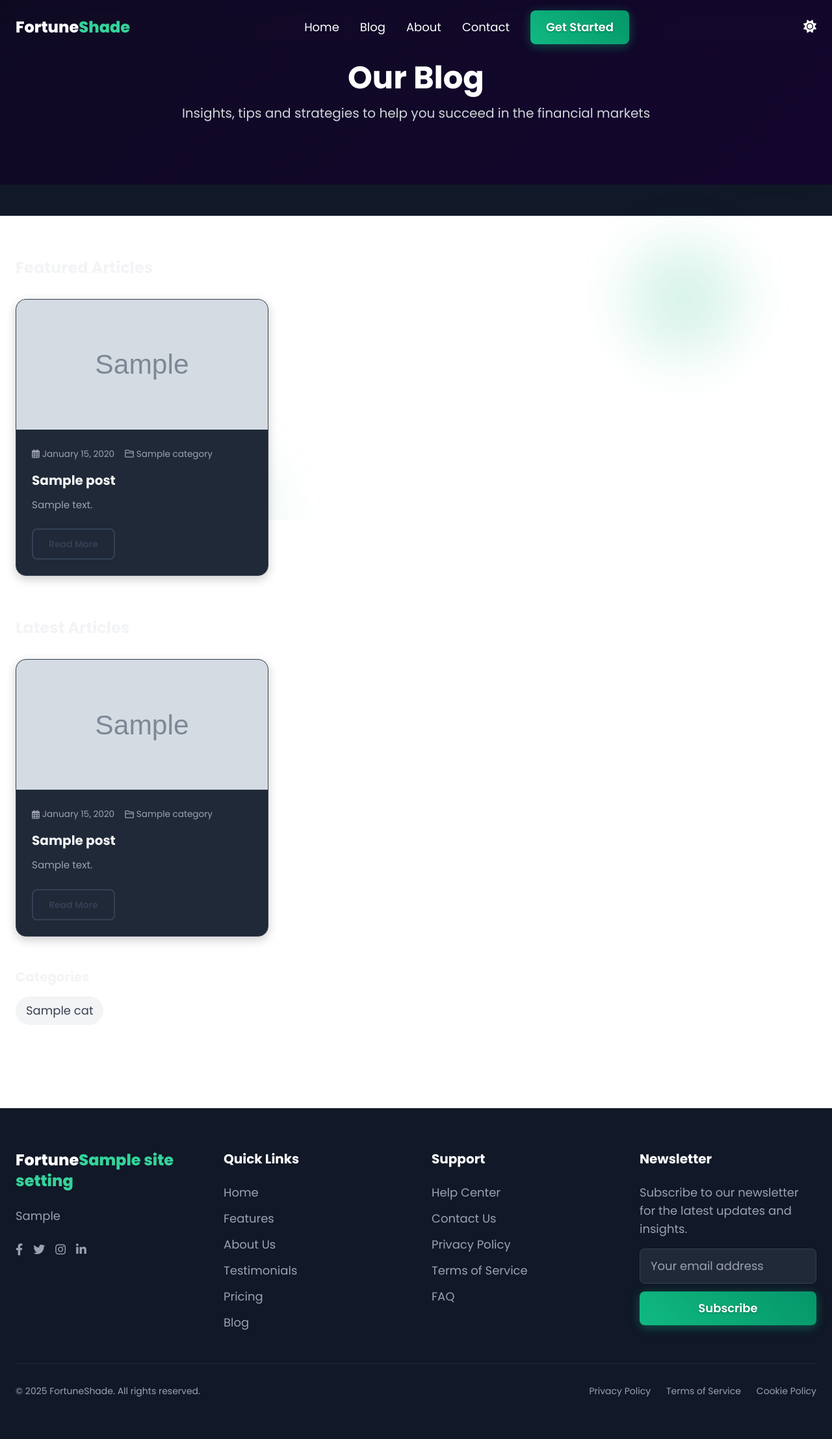
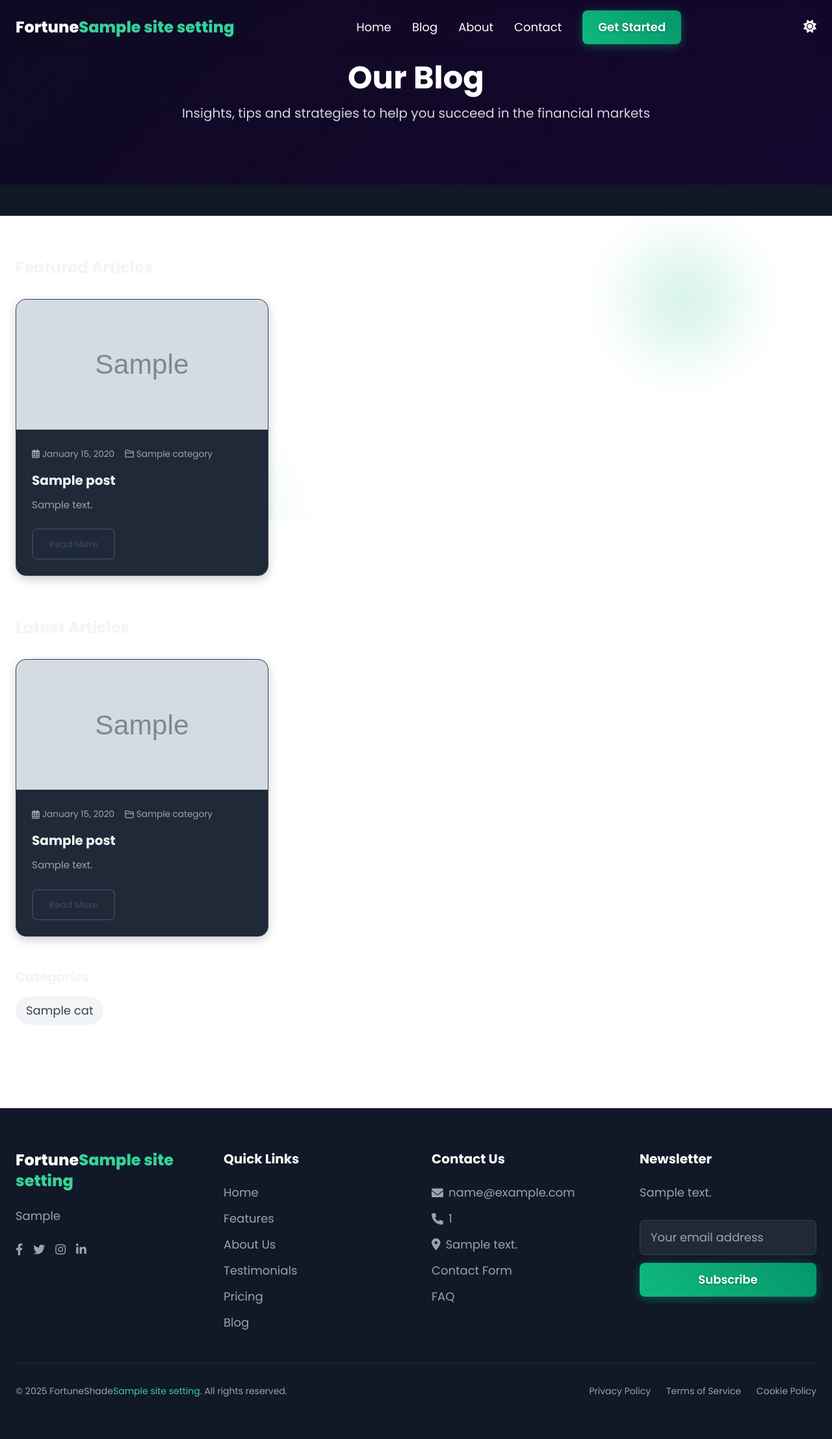
Before and after one commit to adivikram2222/fortuneshade, a Django app: template templates/blog_list.html in a window 1280 px wide. Shown: the whole page at 65% size. Run offline with Django 3.2, Linux system fonts and the light colour scheme; the template is opened without the code that fills it: most values are stand-ins (such as "Sample title", 1, 10 or a date in 2020); grey boxes marked "Sample" are stand-in pictures.

Commit message:
updated th new frontend

```diff
--- a/templates/base.html
+++ b/templates/base.html
@@ -608,7 +608,7 @@
             <div class="container mx-auto px-6 flex justify-between items-center">
                 <div class="flex items-center">
                     <a href="{% url 'app:home' %}" class="text-2xl font-extrabold">
-                        <span :class="darkMode ? 'text-white' : 'text-primary'">Fortune</span><span class="text-green-400">Shade</span>
+                        <span :class="darkMode ? 'text-white' : 'text-primary'">{{ site_settings.site_name|default:'Fortune' }}</span><span class="text-green-400">{{ site_settings.site_name_suffix|default:'Shade' }}</span>
                     </a>
                 </div>
 
@@ -637,7 +637,7 @@
         <div id="mobileMenu" class="fixed top-0 left-0 w-full h-full z-50 transform translate-x-full transition-transform duration-500 backdrop-filter backdrop-blur-xl" :class="darkMode ? 'bg-primary' : 'bg-white'">
             <div class="flex justify-between items-center p-6" :class="darkMode ? 'border-b border-gray-700' : 'border-b border-gray-200'">
                 <div class="text-2xl font-extrabold" :class="darkMode ? 'text-white' : 'text-primary'">
-                    <span :class="darkMode ? 'text-glow' : ''">Fortune</span><span class="text-green-400" :class="darkMode ? 'neon-effect' : ''">Shade</span>
+                    <span :class="darkMode ? 'text-glow' : ''">{{ site_settings.site_name|default:'Fortune' }}</span><span class="text-green-400" :class="darkMode ? 'neon-effect' : ''">{{ site_settings.site_name_suffix|default:'Shade' }}</span>
                 </div>
                 <button id="closeMenu" :class="darkMode ? 'text-white' : 'text-gray-800'" class="focus:outline-none">
                     <i class="fas fa-times text-2xl"></i>
@@ -735,33 +735,66 @@
                 </div>
 
                 <div>
-                    <h3 class="text-xl font-bold mb-6">Support</h3>
+                    <h3 class="text-xl font-bold mb-6">Contact Us</h3>
                     <ul class="space-y-3">
-                        <li><a href="#" class="text-gray-400 hover:text-green-400 transition-colors duration-300">Help Center</a></li>
-                        <li><a href="#" class="text-gray-400 hover:text-green-400 transition-colors duration-300">Contact Us</a></li>
-                        <li><a href="#" class="text-gray-400 hover:text-green-400 transition-colors duration-300">Privacy Policy</a></li>
-                        <li><a href="#" class="text-gray-400 hover:text-green-400 transition-colors duration-300">Terms of Service</a></li>
+                        {% if site_settings.contact_email %}
+                        <li class="flex items-center">
+                            <i class="fas fa-envelope mr-2 text-gray-400"></i>
+                            <a href="mailto:{{ site_settings.contact_email }}" class="text-gray-400 hover:text-green-400 transition-colors duration-300">{{ site_settings.contact_email }}</a>
+                        </li>
+                        {% endif %}
+
+                        {% if site_settings.phone_number %}
+                        <li class="flex items-center">
+                            <i class="fas fa-phone mr-2 text-gray-400"></i>
+                            <a href="tel:{{ site_settings.phone_number }}" class="text-gray-400 hover:text-green-400 transition-colors duration-300">{{ site_settings.phone_number }}</a>
+                        </li>
+                        {% endif %}
+
+                        {% if site_settings.address %}
+                        <li class="flex items-start">
+                            <i class="fas fa-map-marker-alt mt-1 mr-2 text-gray-400"></i>
+                            <span class="text-gray-400">{{ site_settings.address|safe }}</span>
+                        </li>
+                        {% endif %}
+
+                        <li><a href="#contact" class="text-gray-400 hover:text-green-400 transition-colors duration-300">Contact Form</a></li>
                         <li><a href="{% url 'app:home' %}#faq" class="text-gray-400 hover:text-green-400 transition-colors duration-300">FAQ</a></li>
                     </ul>
                 </div>
 
                 <div>
                     <h3 class="text-xl font-bold mb-6">Newsletter</h3>
-                    <p class="text-gray-400 mb-4">Subscribe to our newsletter for the latest updates and insights.</p>
+                    <p class="text-gray-400 mb-4">{% if site_settings.newsletter_text %}{{ site_settings.newsletter_text }}{% else %}Subscribe to our newsletter for the latest updates and insights.{% endif %}</p>
                     <form action="#" method="POST" class="flex flex-col space-y-3">
-                        <input type="email" placeholder="Your email address" class="bg-gray-800 border border-gray-700 rounded-lg px-4 py-3 focus:outline-none focus:ring-2 focus:ring-green-400">
+                        {% csrf_token %}
+                        <input type="email" name="email" placeholder="Your email address" class="bg-gray-800 border border-gray-700 rounded-lg px-4 py-3 focus:outline-none focus:ring-2 focus:ring-green-400" required>
                         <button type="submit" class="btn-primary">Subscribe</button>
                     </form>
                 </div>
             </div>
             <div class="mt-12 pt-8 border-t border-gray-800 flex flex-col md:flex-row justify-between items-center">
                 <p class="text-gray-400 text-sm">
-                    &copy; {% now "Y" %} {{ site_settings.site_name|default:"FortuneShade" }}. All rights reserved.
+                    &copy; {% now "Y" %} {{ site_settings.site_name|default:"FortuneShade" }}{% if site_settings.site_name_suffix %}<span class="text-green-400">{{ site_settings.site_name_suffix }}</span>{% endif %}. All rights reserved.
                 </p>
                 <div class="flex space-x-6 mt-4 md:mt-0">
+                    {% if site_settings.privacy_url %}
+                    <a href="{{ site_settings.privacy_url }}" class="text-gray-400 hover:text-white transition-colors duration-300 text-sm">Privacy Policy</a>
+                    {% else %}
                     <a href="#" class="text-gray-400 hover:text-white transition-colors duration-300 text-sm">Privacy Policy</a>
+                    {% endif %}
+
+                    {% if site_settings.terms_url %}
+                    <a href="{{ site_settings.terms_url }}" class="text-gray-400 hover:text-white transition-colors duration-300 text-sm">Terms of Service</a>
+                    {% else %}
                     <a href="#" class="text-gray-400 hover:text-white transition-colors duration-300 text-sm">Terms of Service</a>
+                    {% endif %}
+
+                    {% if site_settings.cookie_url %}
+                    <a href="{{ site_settings.cookie_url }}" class="text-gray-400 hover:text-white transition-colors duration-300 text-sm">Cookie Policy</a>
+                    {% else %}
                     <a href="#" class="text-gray-400 hover:text-white transition-colors duration-300 text-sm">Cookie Policy</a>
+                    {% endif %}
                 </div>
             </div>
         </div>
```
Also changed, not shown: app/admin.py (+15 -3 lines), app/models.py (+32 -0 lines), app/views.py (+45 -1 lines), templates/index.html (+31 -12 lines), app/migrations/0003_sitesetting_about_image_sitesetting_about_text_and_more.py (added), db.sqlite3.
